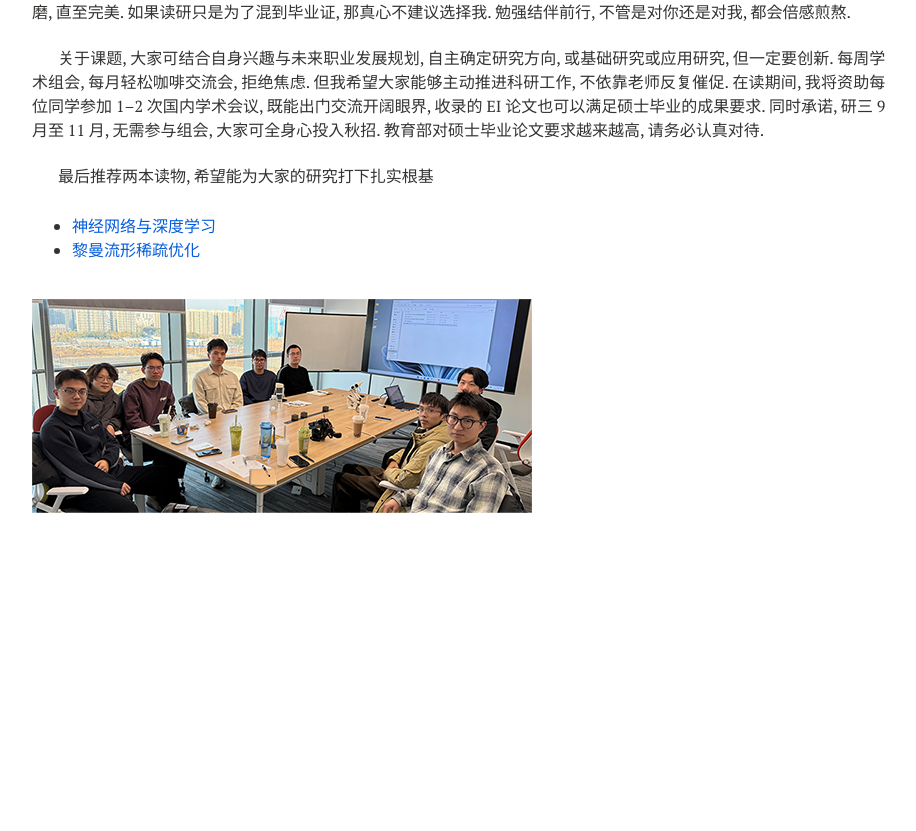
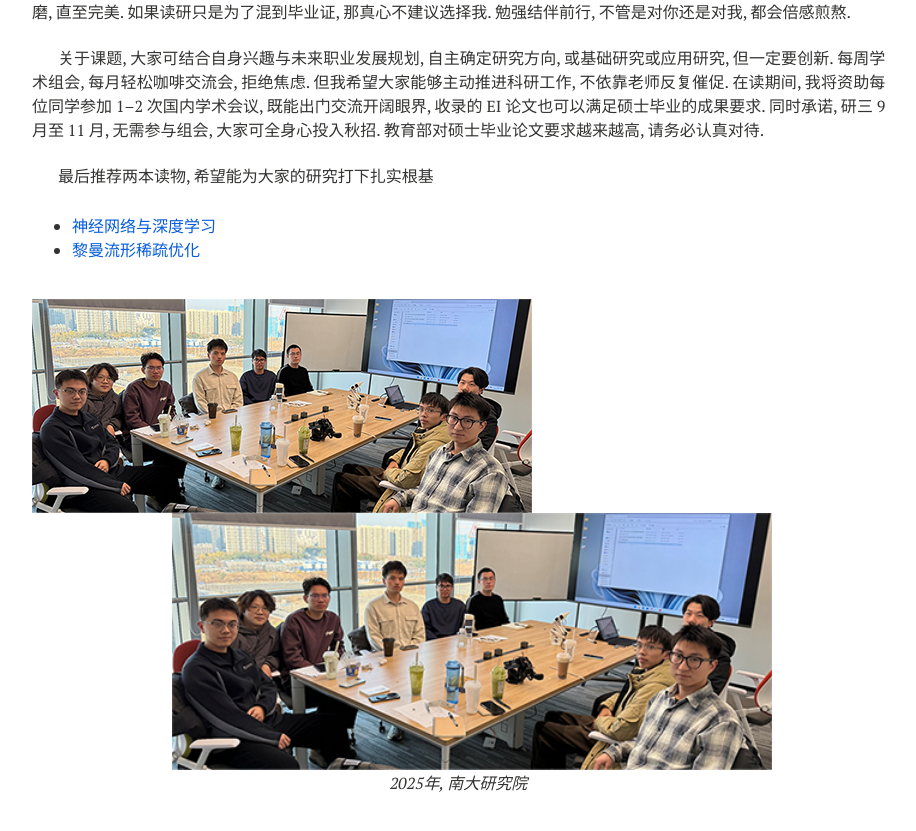
Before and after one commit to xianchaoxiu/xianchaoxiu.github.io, a Jekyll site: the page built from chinese/reading/index.md, in a window 1280 px wide and 900 px high, scrolled down 1851 px. Shown: the top 831 px of the window, without its empty margins (288-1204 px from the left). Built offline with Jekyll 4.4.1, drawn with Linux system fonts in a browser that asks for light colours; nearby versions of some CDN libraries; before the commit the page ends 2470 px from its top, so only the background shows below that.

Commit message:
Update index.md

```diff
--- a/chinese/reading/index.md
+++ b/chinese/reading/index.md
@@ -102,3 +102,10 @@ share: false
 
 
 ![2025年, 南大研究院](2025.png)
+
+
+<p align="center">
+<img src="2025.png" alt="2025年, 南大研究院" width="600">
+<br>
+<em>2025年, 南大研究院</em>
+</p>
```
